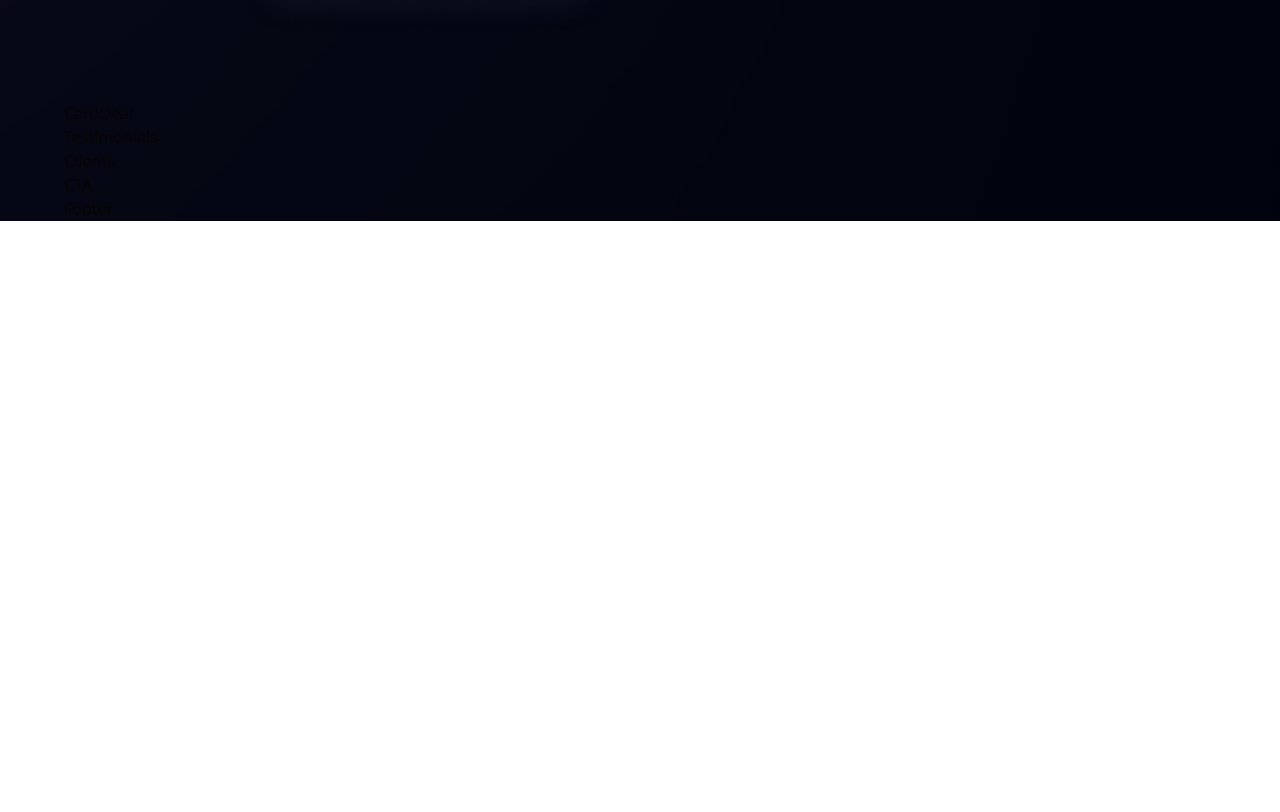
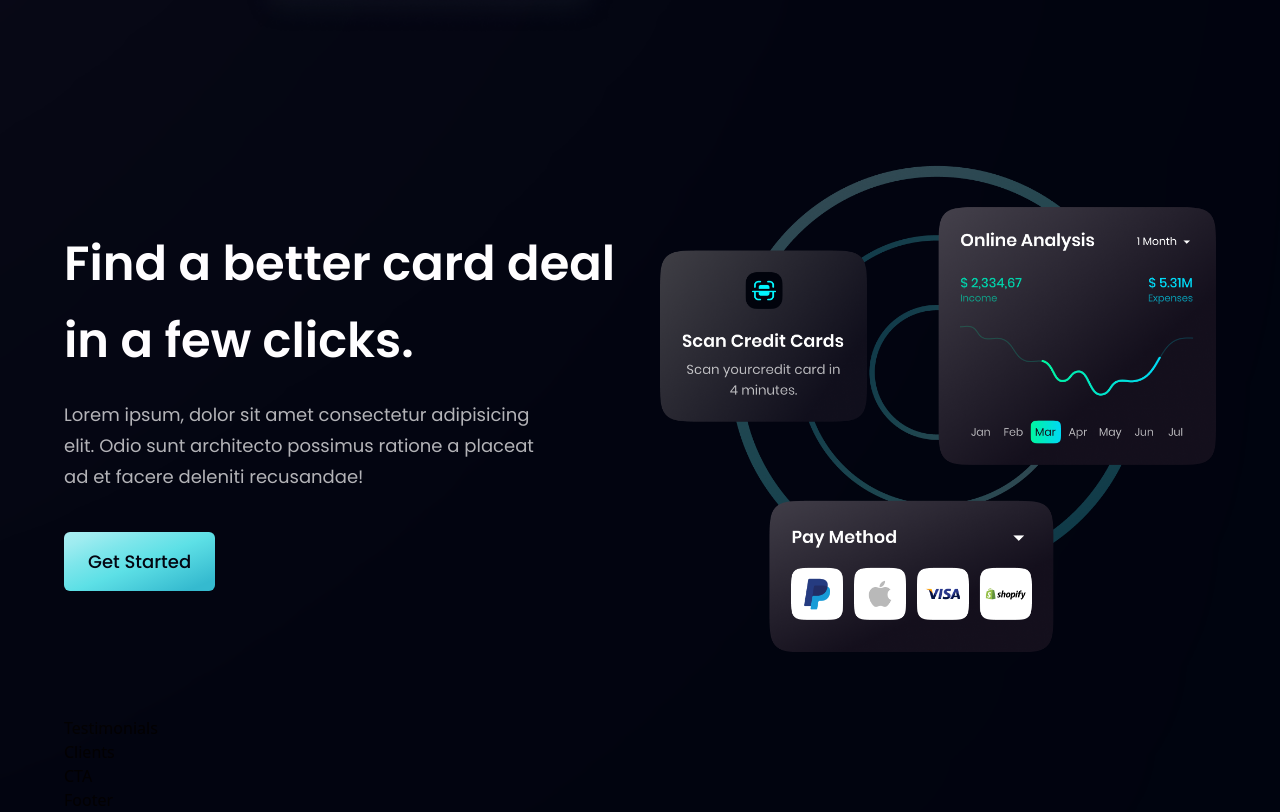
Before and after one commit to MBMarsell/modern-bank-landing, a React (Vite) app: page / in a window 1280 px wide. Shown: the part 2068-2880 px from the top of the page. Before the commit the page ends 2289 px from the top, so only its background shows below. Built offline with nearby package versions, Linux system fonts and the light colour scheme.

Commit message:
finish cardDeal comp

```diff
--- a/src/components/CardDeal.jsx
+++ b/src/components/CardDeal.jsx
@@ -1,7 +1,26 @@
-import React from 'react';
+import { card } from '../assets';
+import styles, { layout } from '../style';
+import Button from './Button';
 
-const CardDeal = () => {
-  return <div>CardDeal</div>;
-};
+const CardDeal = () => (
+  <section className={layout.section}>
+    <div className={layout.sectionInfo}>
+      <h2 className={styles.heading2}>
+        Find a better card deal <br className="sm:block hidden" />
+        in a few clicks.
+      </h2>
+      <p className={`${styles.paragraph} max-w-[470px] mt-5`}>
+        {' '}
+        Lorem ipsum, dolor sit amet consectetur adipisicing elit. Odio sunt
+        architecto possimus ratione a placeat ad et facere deleniti recusandae!{' '}
+      </p>
+      <Button styles="mt-10" />
+    </div>
+
+    <div className={layout.sectionImg}>
+      <img src={card} alt="card" className="w-[100%] h-[100%]" />
+    </div>
+  </section>
+);
 
 export default CardDeal;
```
